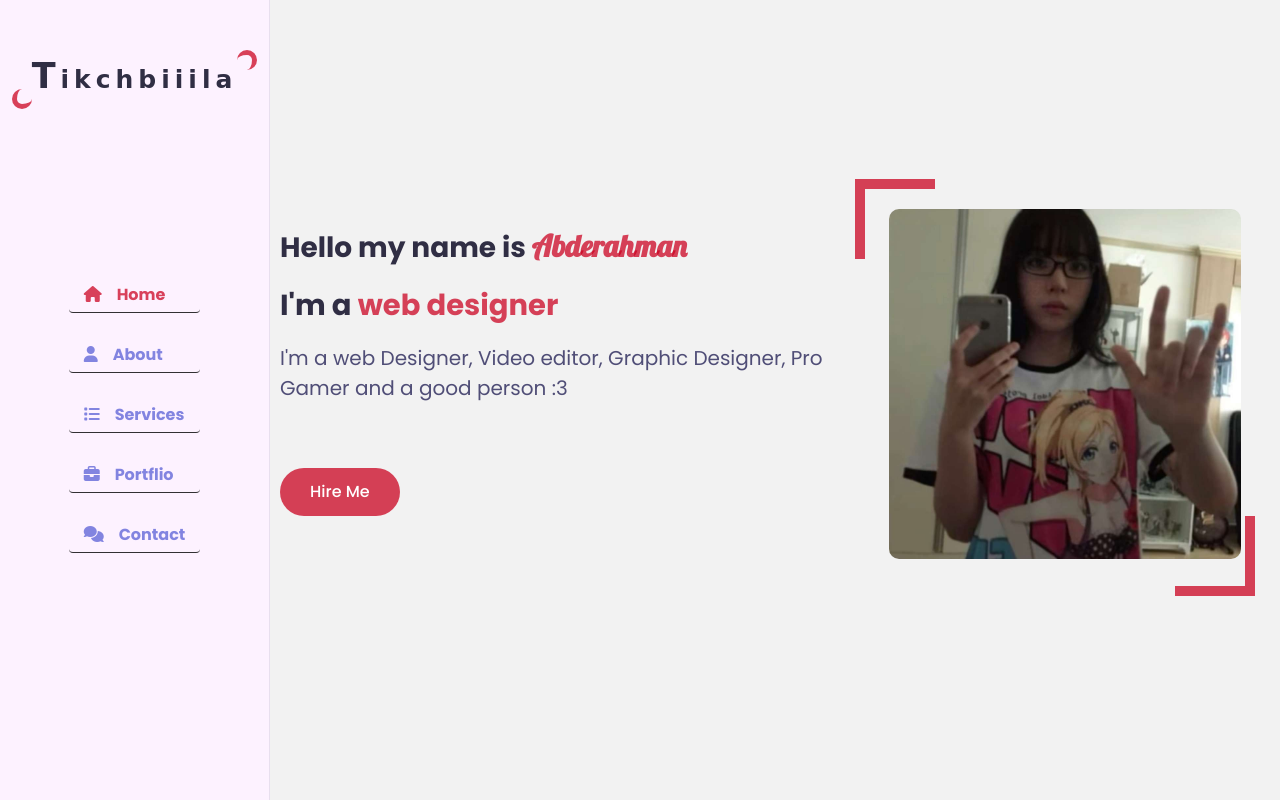
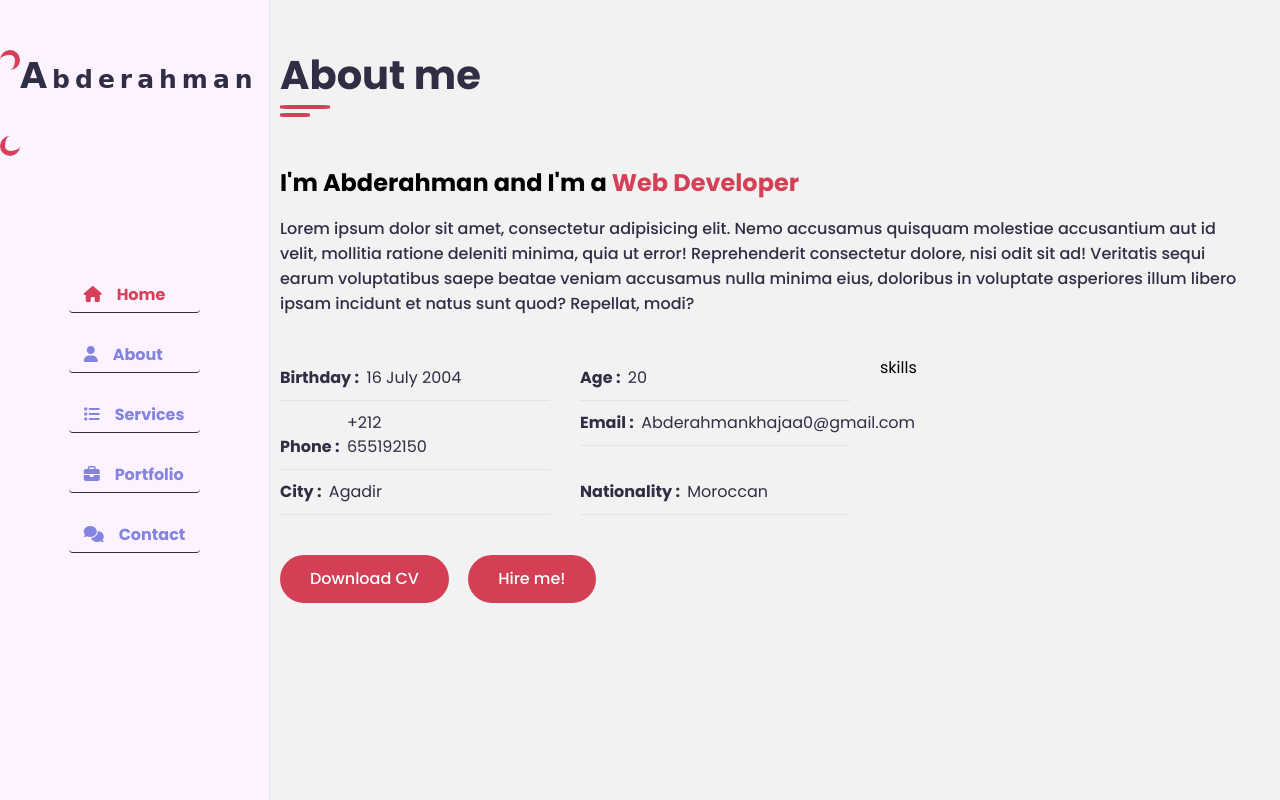
Before and after one commit to AbderahmanKh/portflio, a plain HTML site: page index.html in a window 1280 px wide. Drawn offline with Linux system fonts and the light colour scheme; a web font is replaced by a local one.

Commit message:
Stopping this project

```diff
--- a/index.html
+++ b/index.html
@@ -1,5 +1,6 @@
 <!DOCTYPE html>
 <html lang="en">
+
 <head>
     <meta charset="UTF-8">
     <meta name="viewport" content="width=device-width, initial-scale=1.0">
@@ -10,6 +11,7 @@
     <link rel="stylesheet" href="index.css">
 
 </head>
+
 <body>
     <!-- Main container Beggin-->
     <div class="main-container">
@@ -18,7 +20,7 @@
         <!-- Aside Start -->
         <div class="aside">
             <div class="logo">
-            <a href="#"><span id="span">T</span>ikchbiiila</a>
+                <a href="#"><span id="span">A</span>bderahman</a>
             </div>
             <div class="nav-toggler">
                 <span></span>
@@ -27,7 +29,7 @@
                 <li><a href="#" class="active"><i class="fa fa-home"></i>Home</a></li>
                 <li><a href="#"><i class="fa fa-user"></i>About</a></li>
                 <li><a href="#"><i class="fa fa-list"></i>Services</a></li>
-                <li><a href="#"><i class="fa fa-briefcase"></i>Portflio</a></li>
+                <li><a href="#"><i class="fa fa-briefcase"></i>Portfolio</a></li>
                 <li><a href="#"><i class="fa fa-comments"></i>Contact</a></li>
             </ul>
 
@@ -38,13 +40,14 @@
         <div class="main-content">
 
             <!-- Home Section Start-->
-    <section class="home section">
+            <section class="home section hidden">
                 <div class="container">
                     <div class="row">
                         <div class="home-info padd-15">
                             <h3 class="hello">Hello my name is <span class="name">Abderahman</span></h3>
                             <h3 class="my-proffesion">I'm a <span class="typing">web designer</span></h3>
-                    <p id="para">I'm a web Designer, Video editor, Graphic Designer, Pro Gamer and a good person :3 </p>
+                            <p id="para">I'm a web Designer, Video editor, Graphic Designer, Pro Gamer and a good person
+                                :3 </p>
                             <a href="#contact" class="btn hire-me">Hire Me</a>
                         </div>
                         <div class="home-img padd-15">
@@ -54,10 +57,68 @@
                 </div>
             </section>
             <!-- Home Section End-->
-
+            <!-- about section start-->
+            <section class="about section">
+                <div class="container">
+                    <div class="row">
+                        <div class="section-title padd-15">
+                            <h2 class="hh">About me</h2>
+                        </div>
+                    </div>
+                    <div class="row">
+                        <div class="about-content padd-15">
+                            <div class="row">
+                                <div class="about-text padd-15">
+                                    <h3>I'm Abderahman and I'm a <span>Web Developer</span></h3>
+                                    <p>Lorem ipsum dolor sit amet, consectetur adipisicing elit. Nemo accusamus quisquam
+                                        molestiae accusantium aut id velit, mollitia ratione deleniti minima, quia ut
+                                        error! Reprehenderit consectetur dolore, nisi odit sit ad! Veritatis sequi earum
+                                        voluptatibus saepe beatae veniam accusamus nulla minima eius, doloribus in
+                                        voluptate asperiores illum libero ipsam incidunt et natus sunt quod? Repellat,
+                                        modi?</p>
+                                </div>
+                            </div>
+                            <div class="row">
+                                <div class="personal-info padd-15">
+                                    <div class="row">
+                                        <div class="info-item padd-15">
+                                            <p>Birthday : <Span>16 July 2004</Span></p>
+                                        </div>
+                                        <div class="info-item padd-15">
+                                            <p>Age : <Span>20</Span></p>
+                                        </div>
+                                        <div class="info-item padd-15">
+                                            <p>Phone : <Span>+212 655192150</Span></p>
+                                        </div>
+                                        <div class="info-item padd-15">
+                                            <p>Email : <Span>Abderahmankhajaa0@gmail.com</Span></p>
+                                        </div>
+                                        <div class="info-item padd-15">
+                                            <p>City : <Span>Agadir</Span></p>
+                                        </div>
+                                        <div class="info-item padd-15">
+                                            <p>Nationality : <Span>Moroccan</Span></p>
+                                        </div>
+                                    </div>
+                                    <div class="row">
+                                        <div class="buttons padd-15">
+                                            <a href="#" class="btn">Download CV</a>
+                                            <a href="contact" class="btn hire-me" >Hire
+                                                me!</a>
+                                        </div>
+                                    </div>
+                                </div>
+                                <div class="skills padd-15">skills</div>
+                            </div>
+                        </div>
+                    </div>
+                </div>
+            </section>
+            <!-- about section end-->
             <!-- Main Content End -->
         </div>
         <!-- Java Script -->
         <script src="index.js"></script>
 </body>
+
 </html>
```
Lines whose indentation alone changed are shown as unchanged.
